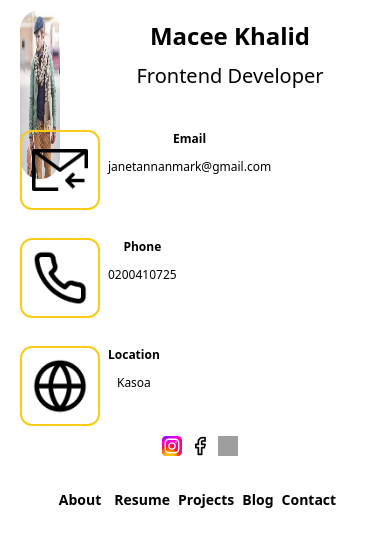
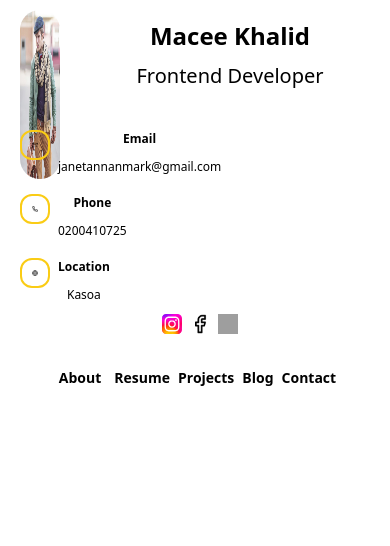
Before and after one commit to JanetMacee/portfolio, a React (Vite) app: page / in a window 390 px wide. Shown: the top 546 px of the page. Built offline with nearby package versions, Linux system fonts and the light colour scheme; grey boxes are pictures that could not be loaded.

Commit message:
Update Home.css

```diff
--- a/src/Portfolio/Home/Home.css
+++ b/src/Portfolio/Home/Home.css
@@ -29,6 +29,11 @@
         font-size: 12px; /* Smaller personal info font size for mobile */
     }
 
+    .personal img {
+        width: 30px; /* Smaller images for Email, Phone, Location */
+        height: 30px;
+    }
+
     .social {
         margin-left: 10px;
     }
```
